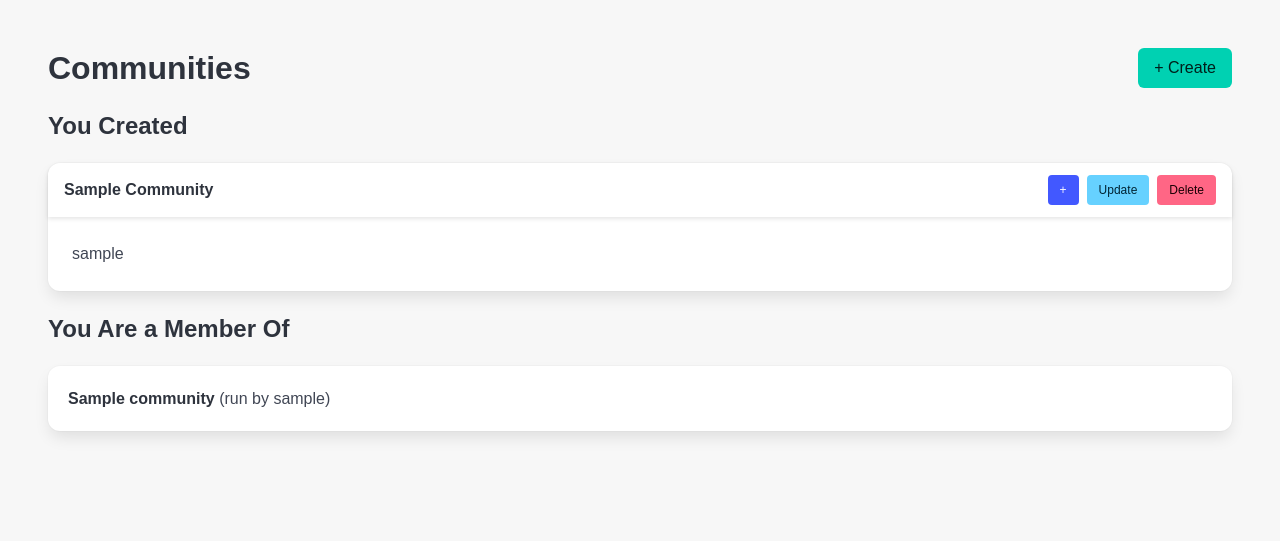
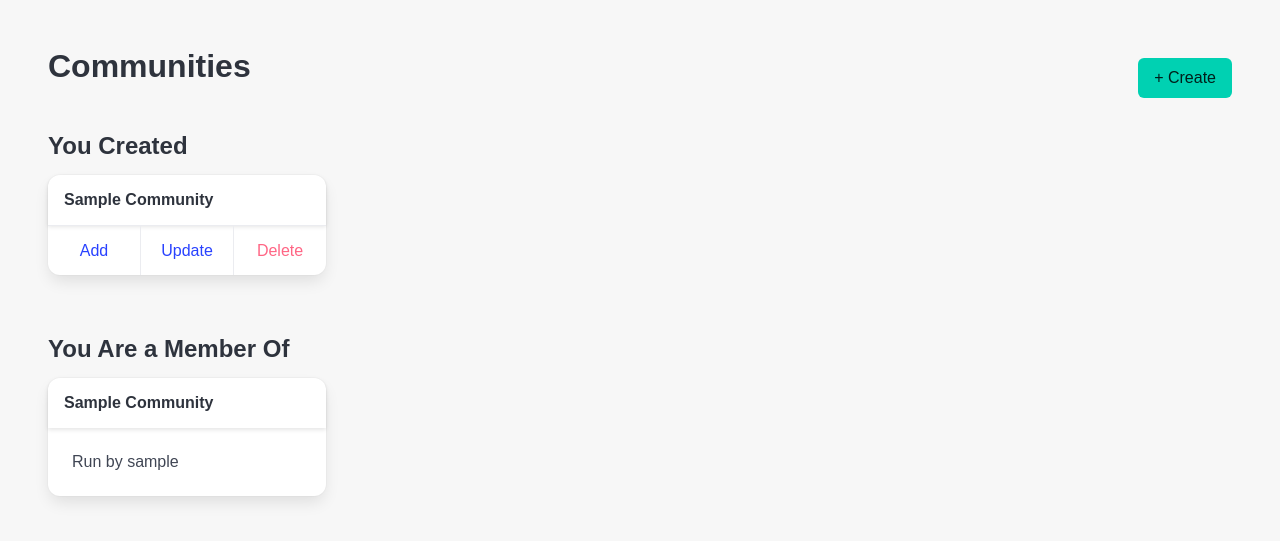
Before and after one commit to musadiqpeerzada/closeknit, a Django app: page /communities/list in a window 1280 px wide. Shown: the part 58-599 px from the top of the page. Run offline with Django 5.2, Linux system fonts and the light colour scheme; a user stored in the database is signed in; tables that the repository leaves empty hold one stand-in row (values such as "Sample post"); some libraries are stand-ins or nearby versions; some web fonts are replaced.

Commit message:
update community view

```diff
--- a/backend/templates/backend/community/detail.html
+++ b/backend/templates/backend/community/detail.html
@@ -29,9 +29,9 @@
 
             <div class="content">
                 <h2 class="title is-4">Community Members</h2>
-                <div class="columns is-multiline">
+                <div class="columns is-multiline is-mobile">
                     {% for member in members %}
-                        <div class="column is-one-quarter-tablet is-one-fifth-desktop">
+                        <div class="column is-one-quarter-tablet is-half-mobile is-one-fifth-desktop">
                             <div class="card">
                                 <div class="card-image">
                                     <figure class="image is-128x128 mx-auto mt-4">
--- a/backend/templates/backend/community/list.html
+++ b/backend/templates/backend/community/list.html
@@ -1,75 +1,53 @@
 {% extends 'backend/base.html' %}
+{% block content %}
 
-{% block content %}
     <section class="section">
-        <div class="mb-5">
-
-            <div class="level is-mobile">
-                <div class="level-left">
-                    <div class="level-item">
-                        <h2 class="title is-3">Communities</h2>
-                    </div>
-                </div>
-                <div class="level-right">
-                    <div class="level-item">
-                        <a href="{% url 'community_add' %}" class="button is-primary">
-                            <span>+ Create</span>
-                        </a>
-                    </div>
-                </div>
-            </div>
+        <div class="is-flex is-justify-content-space-between is-align-items-center mb-5">
+            <h1 class="title is-3">Communities</h1>
+            <a href="{% url 'community_add' %}" class="button is-primary">+ Create</a>
         </div>
 
-        <section>
-            {% if communities.owned %}
-                <h3 class="title is-4">You Created</h3>
-                <div>
-                    {% for community in communities.owned %}
-                        <!-- Card Begin -->
-                        <div class="card mb-4">
-                            <!-- Card Header: First Row -->
+        {% if communities.owned %}
+            <h2 class="title is-4 mb-4">You Created</h2>
+            <div class="columns is-multiline">
+                {% for community in communities.owned %}
+                    <div class="column is-half-tablet is-one-quarter-desktop">
+                        <div class="card">
                             <header class="card-header">
-                                <p class="card-header-title">
-                                    <strong>{{ community.name|title }}</strong>
-                                </p>
-                                <div class="card-header-icon">
-                                    <a href="{% url 'community_add_member' community.id %}"
-                                       class="button is-link is-small mr-2">+</a>
-                                    <a href="{% url 'community_update' community.id %}"
-                                       class="button is-info is-small mr-2">Update</a>
-                                    <a href="{% url 'community_delete' community.id %}"
-                                       class="button is-danger is-small">Delete</a>
-                                </div>
+                                <p class="card-header-title">{{ community.name|title }}</p>
                             </header>
+                            <footer class="card-footer">
+                                <a href="{% url 'community_add_member' community.id %}"
+                                   class="card-footer-item">Add</a>
+                                <a href="{% url 'community_update' community.id %}"
+                                   class="card-footer-item">Update</a>
+                                <a href="{% url 'community_delete' community.id %}"
+                                   class="card-footer-item has-text-danger">Delete</a>
+                            </footer>
+                        </div>
+                    </div>
+                {% endfor %}
+            </div>
+        {% endif %}
 
-                            <!-- Card Content: Second Row -->
+        {% if communities.shared %}
+            <h2 class="title is-4 mt-6 mb-4">You Are a Member Of</h2>
+            <div class="columns is-multiline">
+                {% for community in communities.shared %}
+                    <a class="column is-half-tablet is-one-quarter-desktop"
+                       href="{% url 'community_detail' community.pk %}">
+                        <div class="card">
+                            <header class="card-header">
+                                <p class="card-header-title">{{ community.name|title }}</p>
+                            </header>
                             <div class="card-content">
-                                {% if community.members %}
-                                    <ul>
-                                        {% for member in community.members.all %}
-                                            <li>{{ member.username }}</li>
-                                        {% endfor %}
-                                    </ul>
-                                {% else %}
-                                    <p>No members.</p>
-                                {% endif %}
+                                <p class="subtitle is-6">Run by {{ community.owner.username }}</p>
                             </div>
                         </div>
-                        <!-- Card End -->
-                    {% endfor %}
-                </div>
-            {% endif %}
+                    </a>
+                {% endfor %}
+            </div>
+        {% endif %}
+    </section>
 
-            {% if communities.shared %}
-                <h3 class="title is-4 mt-5">You Are a Member Of</h3>
-                <ul class="list is-hoverable">
-                    {% for community in communities.shared %}
-                        <li class="box">
-                            <strong>{{ community.name }}</strong> (run by <em>{{ community.owner.username }}</em>)
-                        </li>
-                    {% endfor %}
-                </ul>
-            {% endif %}
-        </section>
-    </section>
 {% endblock %}
```
